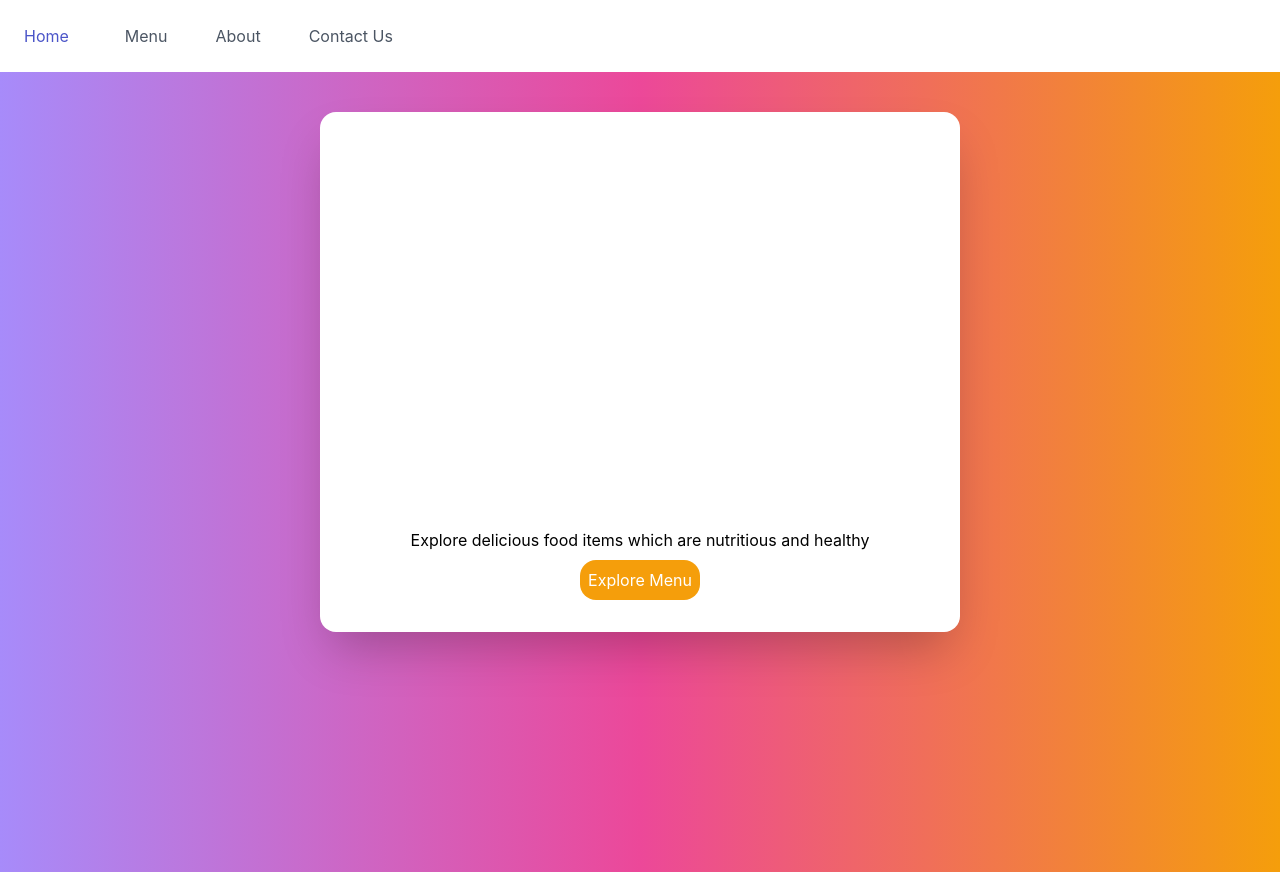
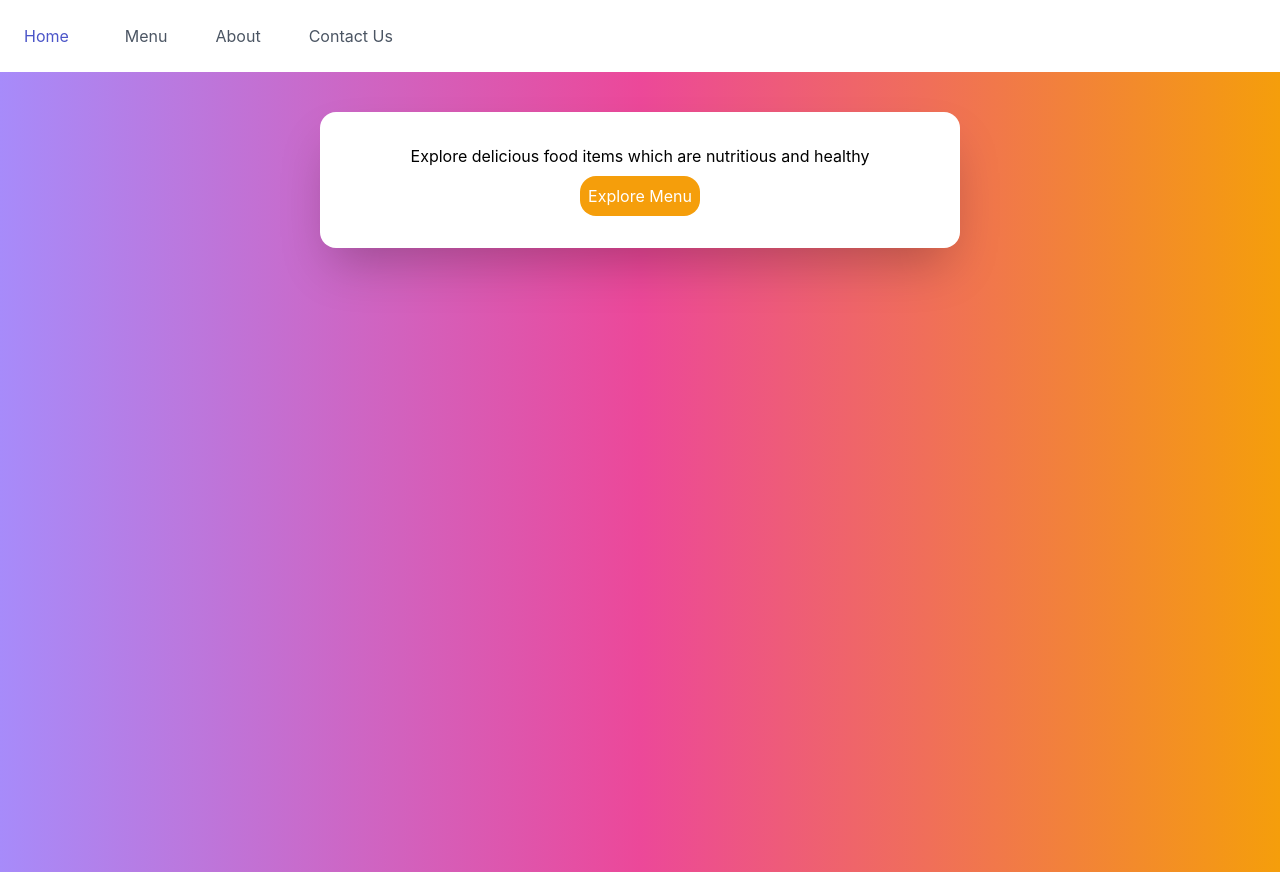
Before and after one commit to vigneshBS22/react-router-practice, a React (Create React App) app: page / in a window 1280 px wide. Built offline with nearby package versions, Linux system fonts and the light colour scheme.

Commit message:
style: corrected margin in home apge

```diff
--- a/src/Pages/Home.js
+++ b/src/Pages/Home.js
@@ -5,7 +5,7 @@ import { HOC } from '../components/HOC';
 const Home = () => {
   const navigate = useNavigate();
   return (
-    <div className='mt-96'>
+    <div>
       <div>Explore delicious food items which are nutritious and healthy</div>
       <button
         className='rounded-2xl bg-yellow-500 hover:bg-red-300 text-white border-opacity-100 p-2 mt-2 transform hover:scale-105 hover:shadow-2xl'
```
